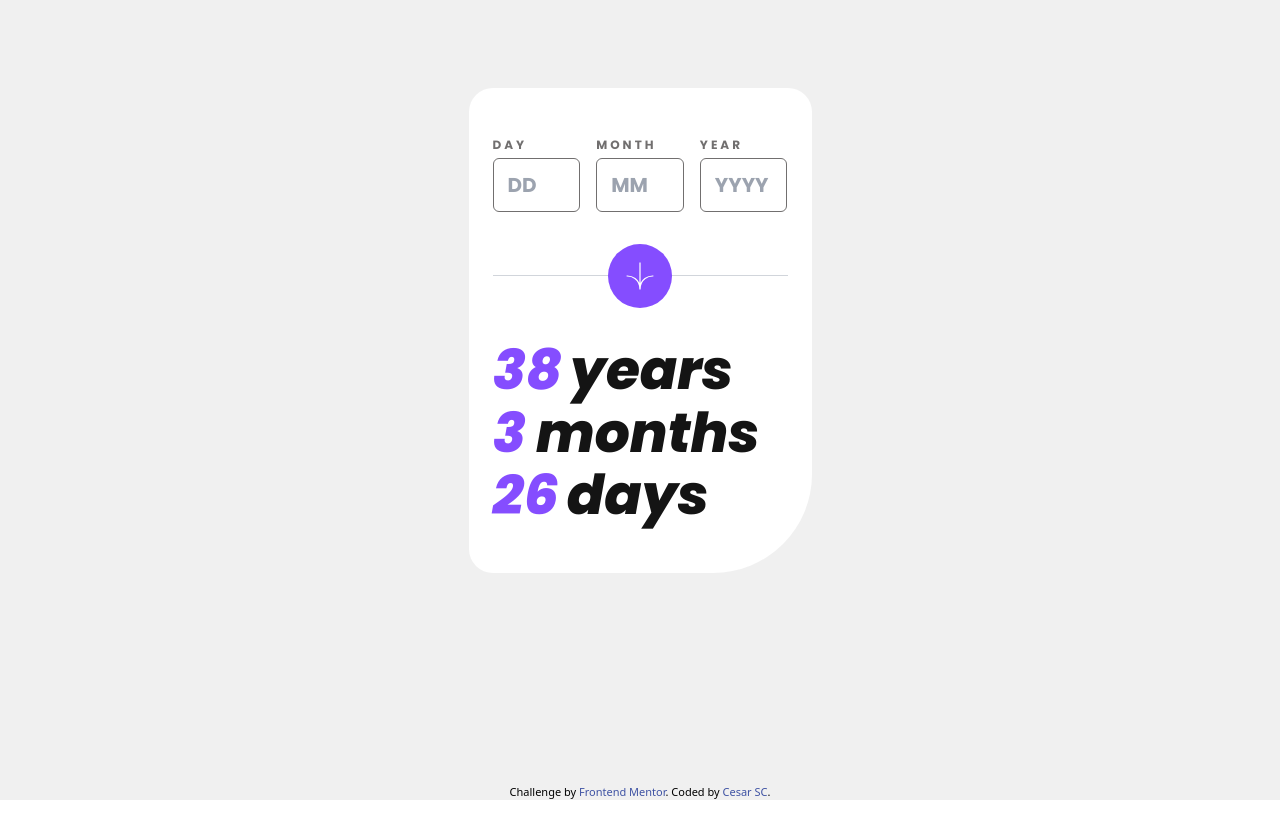
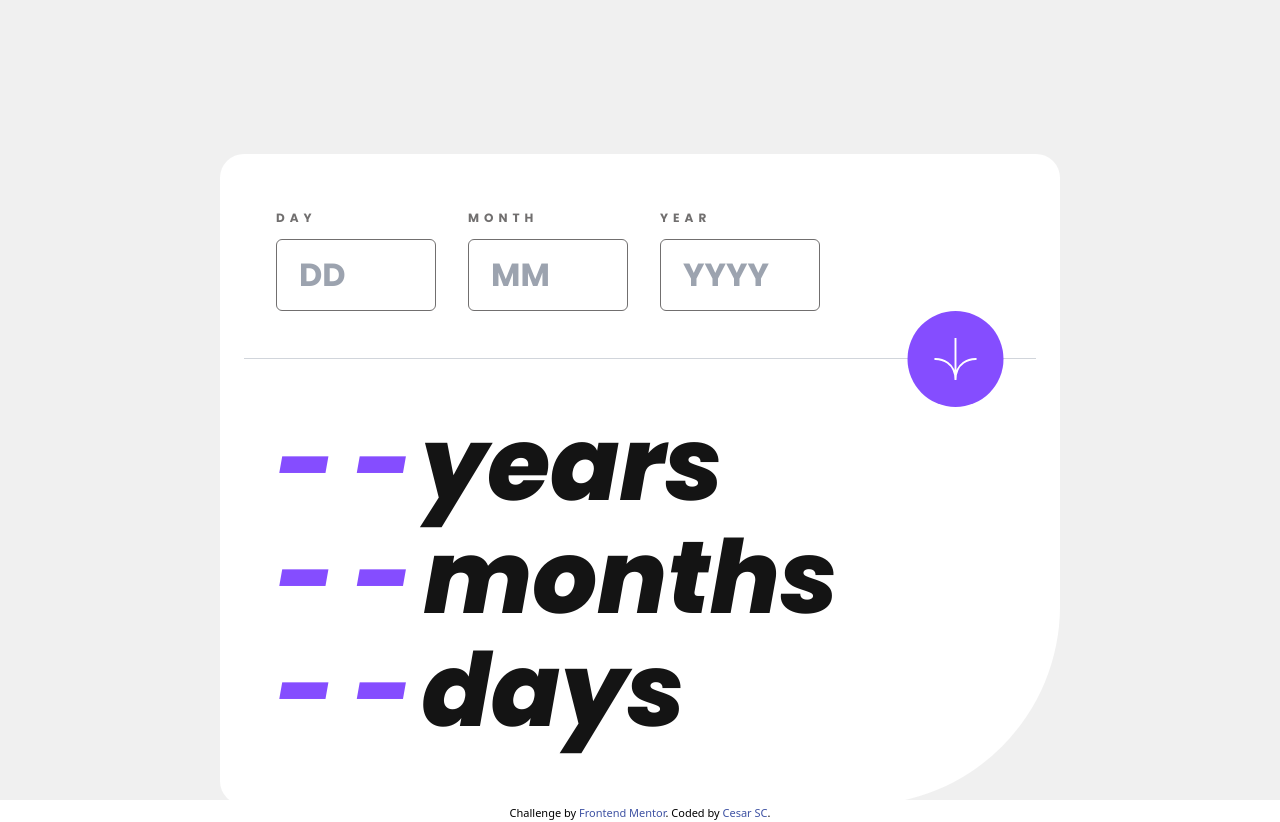
Before and after one commit to Rhiino1/fm-age-calculator, a React (Vite) app: page / in a window 1280 px wide. Before the commit the page ends 800 px from the top, so only its background shows below. Built offline with nearby package versions, Linux system fonts and the light colour scheme.

Commit message:
Added desktop layout. Fixed nubmer scale in mobile.

```diff
--- a/src/App.tsx
+++ b/src/App.tsx
@@ -1,82 +1,82 @@
 import Footer from "@/layouts/Footer";
 
-// import mobileDesign from "@/age-calculator-app-main/design/mobile-design.jpg";
+import design from "@/age-calculator-app-main/design/desktop-design.jpg";
 import arrowIcon from "@/assets/images/icon-arrow.svg";
 
 function App() {
   return (
     <>
-      {/* <img
-        src={mobileDesign}
-        alt=""
-        className="absolute w-auto h-auto opacity-80"
-      /> */}
+      {/* <img src={design} alt="" className="absolute w-auto h-auto opacity-80" /> */}
       <div className="flex flex-col justify-between items-center w-full h-screen bg-[#F0F0F0]">
-        <main className="w-[343px] rounded-3xl rounded-br-[99px] bg-white h-[485px] mt-[88px] flex flex-col gap-[63px]">
-          <section className="grid w-full h-auto grid-cols-3 grid-rows-1 pt-[43px] px-6 gap-4">
-            <div>
+        <main className="lg:flex-shrink-0 lg:w-[840px] lg:h-[651px] lg:mt-[154px] lg:rounded-br-[199px] lg:gap-[47px] w-[343px] rounded-3xl rounded-br-[99px] bg-white h-[485px] mt-[88px] flex flex-col gap-[63px]">
+          <section className="grid lg:w-[656px] lg:gap-8 w-full h-auto grid-cols-3 grid-rows-1 lg:pt-[55px] pt-[43px] lg:px-14 px-6 gap-4">
+            <div className="flex flex-col">
               <label
                 htmlFor="day"
-                className="invalid:text-[#FF5757] text-[12px] font-bold font-poppins tracking-[3px] text-[#716F6F]"
+                className="lg:tracking-[5px] invalid:text-[#FF5757] text-[12px] font-bold font-poppins tracking-[3px] text-[#716F6F]"
               >
                 DAY
               </label>
               <input
                 type="text"
                 name="day"
-                className="invalid:border-[#FF5757] focus:outline-none focus:border-[#854DFF] pl-[14px] mt-[3px] h-[54px] w-full border-[1px] rounded-md border-[#716F6F] font-poppins font-bold text-xl text-[#141414]"
+                className="lg:mt-[12px] lg:w-[160px] lg:h-[72px] lg:text-[32px] lg:pl-[22px] invalid:border-[#FF5757] focus:outline-none focus:border-[#854DFF] pl-[14px] mt-[3px] h-[54px] w-full border-[1px] rounded-md border-[#716F6F] font-poppins font-bold text-xl text-[#141414]"
                 placeholder="DD"
               />
             </div>
-            <div>
+            <div className="flex flex-col">
               <label
                 htmlFor="month"
-                className="invalid:text-[#FF5757] text-[12px] font-bold font-poppins tracking-[3px] text-[#716F6F]"
+                className="lg:tracking-[5px] invalid:text-[#FF5757] text-[12px] font-bold font-poppins tracking-[3px] text-[#716F6F]"
               >
                 MONTH
               </label>
               <input
                 type="text"
                 name="month"
-                className="invalid:border-[#FF5757] focus:outline-none focus:border-[#854DFF] pl-[14px] mt-[3px] h-[54px] w-full border-[1px] rounded-md border-[#716F6F] font-poppins font-bold text-xl text-[#141414]"
+                className="lg:mt-[12px] lg:w-[160px] lg:h-[72px] lg:text-[32px] lg:pl-[22px] invalid:border-[#FF5757] focus:outline-none focus:border-[#854DFF] pl-[14px] mt-[3px] h-[54px] w-full border-[1px] rounded-md border-[#716F6F] font-poppins font-bold text-xl text-[#141414]"
                 placeholder="MM"
               />
             </div>
-            <div>
+            <div className="flex flex-col">
               <label
                 htmlFor="year"
-                className="invalid:text-[#FF5757] text-[12px] font-bold font-poppins tracking-[3px] text-[#716F6F]"
+                className="lg:tracking-[5px] invalid:text-[#FF5757] text-[12px] font-bold font-poppins tracking-[3px] text-[#716F6F]"
               >
                 YEAR
               </label>
               <input
                 type="text"
                 name="year"
-                className="invalid:border-[#FF5757] focus:outline-none focus:border-[#854DFF] border-[1px] pl-[14px] mt-[3px] h-[54px] w-full rounded-md border-[#716F6F] font-poppins font-bold text-xl text-[#141414]"
+                className="lg:mt-[12px] lg:w-[160px] lg:h-[72px] lg:text-[32px] lg:pl-[22px] invalid:border-[#FF5757] focus:outline-none focus:border-[#854DFF] border-[1px] pl-[14px] mt-[3px] h-[54px] w-full rounded-md border-[#716F6F] font-poppins font-bold text-xl text-[#141414]"
                 placeholder="YYYY"
               />
             </div>
           </section>
           <section className="relative w-full">
             <hr className="mx-6 border-t border-gray-300" />
-            <button className="focus:outline-none hover:bg-[#141414] absolute flex items-center justify-center w-16 h-16 transform -translate-x-1/2 -translate-y-1/2 rounded-full bg-[#854DFF] top-1/2 left-1/2 transition-all">
-              <img src={arrowIcon} alt="arrow icon" className="h-7 w-7" />
+            <button className="lg:left-full lg:-translate-x-[152.5px] lg:h-24 lg:w-24 focus:outline-none hover:bg-[#141414] absolute flex items-center justify-center w-16 h-16 transform -translate-x-1/2 -translate-y-1/2 rounded-full bg-[#854DFF] top-1/2 left-1/2 transition-all">
+              <img
+                src={arrowIcon}
+                alt="arrow icon"
+                className="lg:h-11 lg:w-11 h-7 w-7"
+              />
             </button>
           </section>
-          <section className="flex flex-col items-start gap-0 px-6">
-            <div className="-mt-[10px]">
-              <h1 className="text-[55px] font-extrabold font-poppins text-[#141414]">
-                <span className="text-[#854DFF] mr-2">38</span>years
+          <section className="flex flex-col items-start gap-0 px-6 lg:px-14 lg:pt-0">
+            <div className="-mt-[10px] lg:-mt-[18px]">
+              <h1 className="lg:text-[102px] text-[55px] font-extrabold font-poppins text-[#141414]">
+                <span className="text-[#854DFF] lg:tracking-[-1px] tracking-[-5px] lg:mr-[9px] mr-2">- -</span>years
               </h1>
             </div>
-            <div className="-mt-[20px]">
-              <h1 className="text-[55px] font-extrabold font-poppins text-[#141414]">
-                <span className="text-[#854DFF] mr-[10px]">3</span>months
+            <div className="-mt-[20px] lg:-mt-[40px]">
+              <h1 className="lg:text-[102px] text-[55px] font-extrabold font-poppins text-[#141414]">
+                <span className="text-[#854DFF] lg:tracking-[-1px] tracking-[-5px] lg:mr-[12px] mr-[10px]">- -</span>months
               </h1>
             </div>
-            <div className="-mt-[20px]">
-              <h1 className="text-[55px] font-extrabold font-poppins text-[#141414]">
-                <span className="text-[#854DFF] mr-[8px]">26</span>days
+            <div className="-mt-[20px] lg:-mt-[40px]">
+              <h1 className="lg:text-[102px] text-[55px] font-extrabold font-poppins text-[#141414]">
+                <span className="text-[#854DFF] lg:tracking-[-1px] lg:mr-[10px] tracking-[-5px] mr-[8px]">- -</span>days
               </h1>
             </div>
           </section>
```
